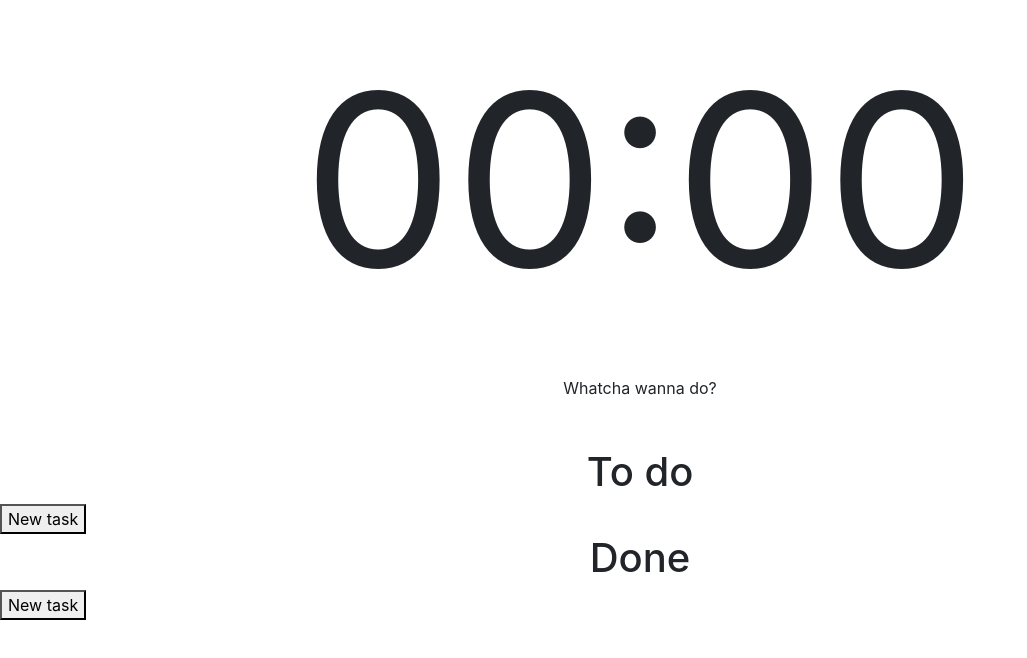
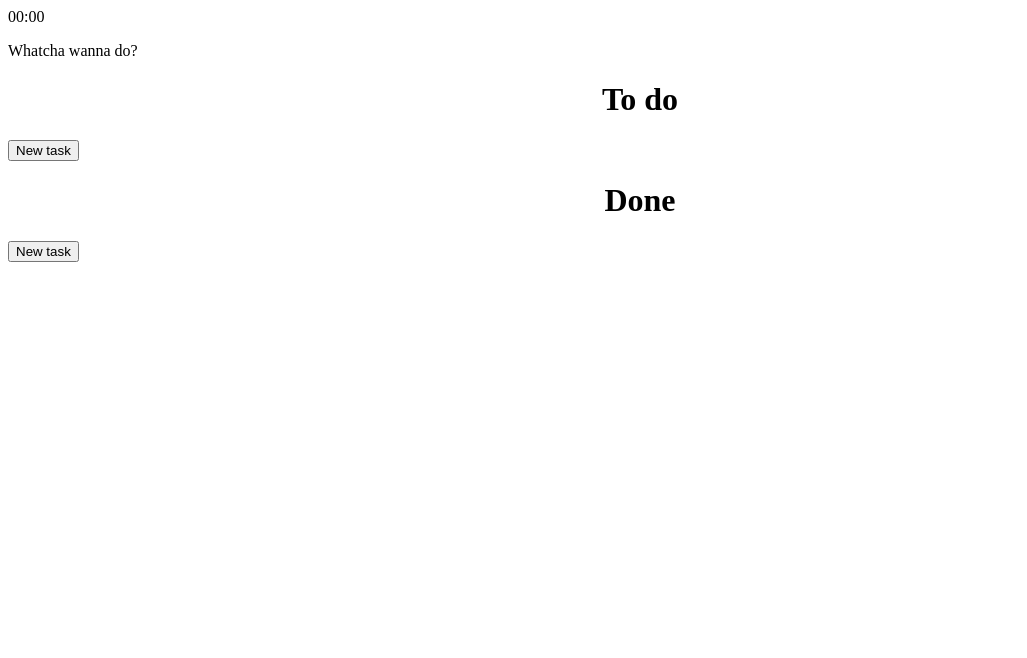
Before and after one commit to btoth/btoth-pomodoro, an Angular app: page / in a window 1280 px wide. Shown: the top 658 px of the page, without its empty margins (0-1027 px from the left). Built offline with nearby package versions, Linux system fonts and the light colour scheme.

Commit message:
Bootstrap removed

```diff
--- a/angular.json
+++ b/angular.json
@@ -22,15 +22,8 @@
               "src/favicon.ico",
               "src/assets"
             ],
-            "styles": [
-              "../node_modules/bootstrap/dist/css/bootstrap.min.css",
-              "src/styles.css"
-            ],
-            "scripts": [
-              "../node_modules/jquery/dist/jquery.min.js",
-              "../node_modules/popper.js/dist/umd/popper.min.js",
-              "../node_modules/bootstrap/dist/js/bootstrap.min.js"
-            ]
+            "styles": [],
+            "scripts": []
           },
           "configurations": {
             "production": {
--- a/package.json
+++ b/package.json
@@ -10,10 +10,7 @@
     "@angular/platform-browser": "8.2.14",
     "@angular/platform-browser-dynamic": "8.2.14",
     "@angular/router": "8.2.14",
-    "bootstrap": "4.4.1",
     "core-js": "2.6.11",
-    "jquery": "3.4.1",
-    "popper.js": "1.16.1",
     "rxjs": "6.5.4",
     "tslib": "1.11.0",
     "zone.js": "0.9.1"
--- a/src/app/timer/timer.component.html
+++ b/src/app/timer/timer.component.html
@@ -1,9 +1,9 @@
-<div class="container">
-  <p class="text-center timer">
+<div>
+  <p>
   {{ timer.mins | doubleDigit }}:{{ timer.secs | doubleDigit }}
   </p>
-  <p class="text-center">{{ timer.message() }}</p>
-  <div class="text-center mb-5">
+  <p>{{ timer.message() }}</p>
+  <div>
     <button (click)='timer.continue()' *ngIf="timer.paused">Start</button>
     <button (click)='timer.pause()' *ngIf="timer.inProgress">Pause</button>
     <button (click)='timer.reset()' *ngIf="! timer.onHalt">Reset</button>
```
